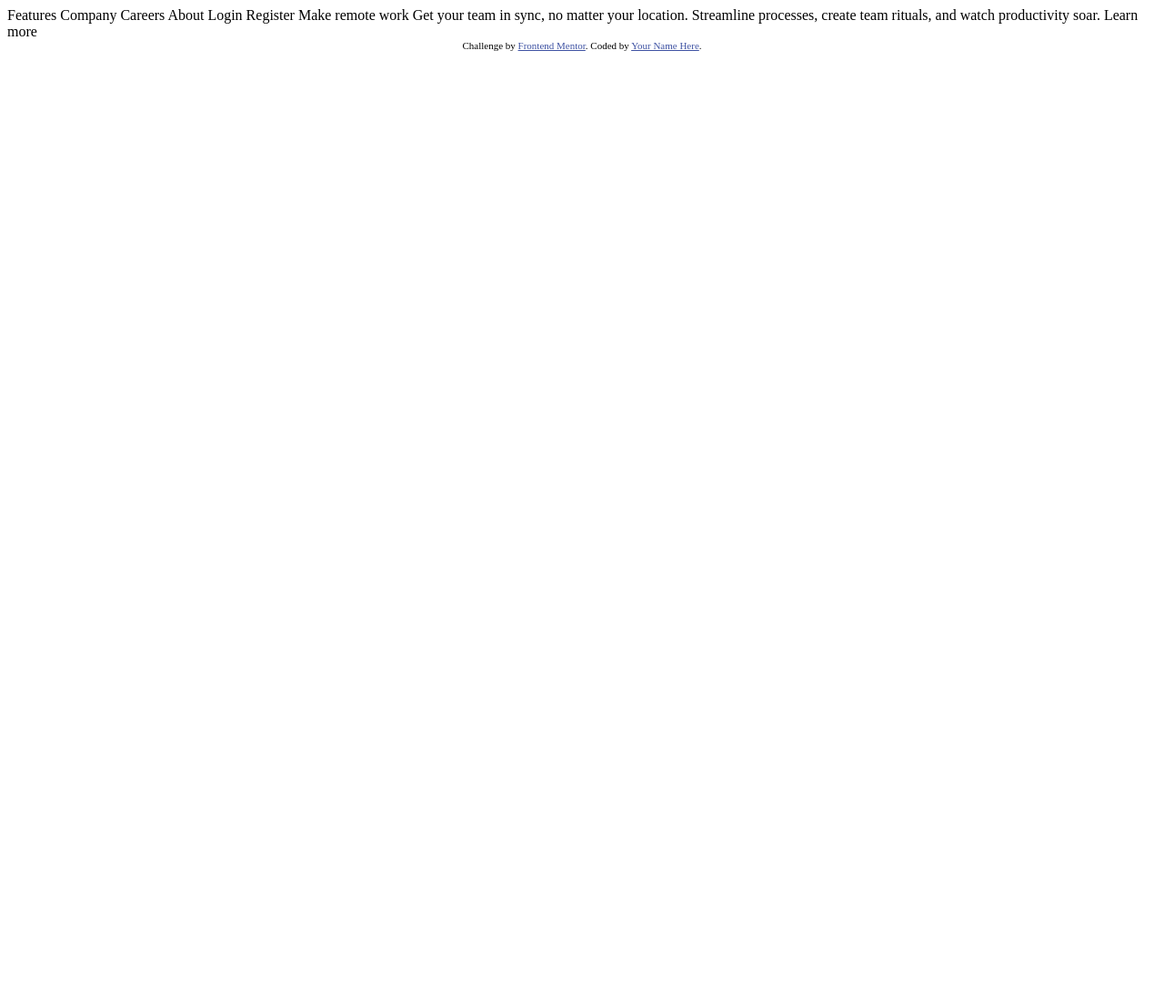
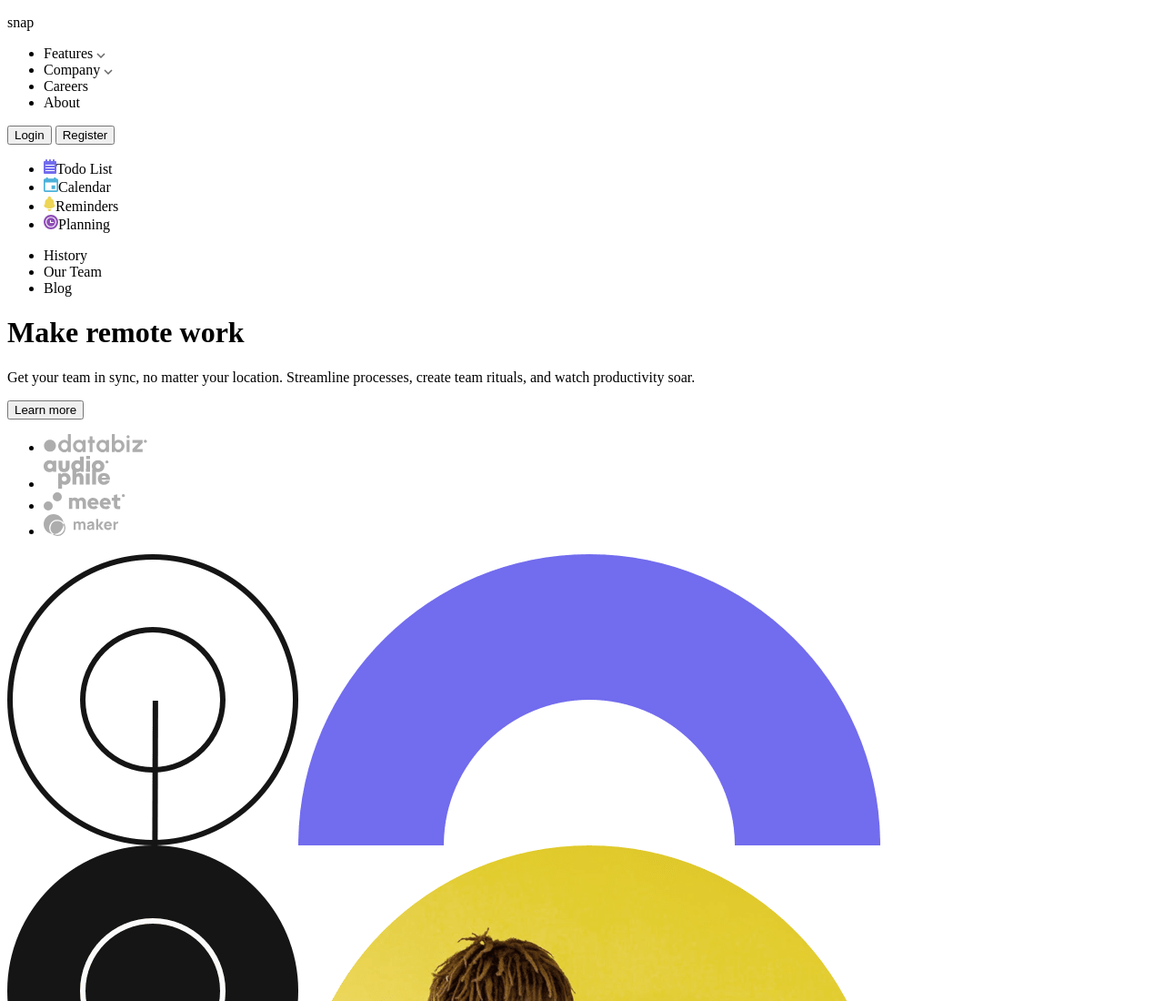
Before and after one commit to jovan-stojkovic/intro-section-with-dropdown-navigation-main, a plain HTML site: page index.html in a window 1280 px wide. Shown: the top 1100 px of the page at 91% size. Before the commit the page ends 800 px from the top, so only its background shows below. Drawn offline with Linux system fonts and the light colour scheme.

Commit message:
HTML done

```diff
--- a/index.html
+++ b/index.html
@@ -1,39 +1,87 @@
 <!DOCTYPE html>
 <html lang="en">
   <head>
-  <meta charset="UTF-8">
-  <meta name="viewport" content="width=device-width, initial-scale=1.0"> <!-- displays site properly based on user's device -->
-
-  <link rel="icon" type="image/png" sizes="32x32" href="./images/favicon-32x32.png">
-
-  <title>Frontend Mentor | Intro section with dropdown navigation</title>
-
-  <!-- Feel free to remove these styles or customise in your own stylesheet 👍 -->
-  <style>
-    .attribution { font-size: 11px; text-align: center; }
-    .attribution a { color: hsl(228, 45%, 44%); }
-  </style>
+    <meta charset="UTF-8" />
+    <meta name="viewport" content="width=device-width, initial-scale=1.0" />
+    <!-- displays site properly based on user's device -->
+    <link
+      rel="icon"
+      type="image/png"
+      sizes="32x32"
+      href="./images/favicon-32x32.png"
+    />
+    <link rel="stylesheet" href="style.css" />
+    <script defer src="app.js"></script>
+    <title>Intro section with dropdown navigation</title>
   </head>
   <body>
+    <div class="main-container">
+      <nav>
+        <p id="logo">snap</p>
+        <ul class="nav-ul">
+          <li class="nav-li" id="features">
+            Features <img src="images/icon-arrow-down.svg" alt="arrow-down" />
+          </li>
+          <li class="nav-li" id="company">
+            Company <img src="images/icon-arrow-down.svg" alt="arrow-down" />
+          </li>
+          <li class="nav-li" id="careers">Careers</li>
+          <li class="nav-li" id="about">About</li>
+        </ul>
+        <div class="nav-butons">
+          <button id="login-button" class="nav-button">Login</button>
+          <button id="register-button" class="nav-button">Register</button>
+        </div>
+        <div class="hiddens">
+          <div class="hidden-features">
+            <ul class="hidden-ul">
+              <li class="hidden-li">
+                <img src="images/icon-todo.svg" alt="todo" />Todo List
+              </li>
+              <li class="hidden-li">
+                <img src="images/icon-calendar.svg" alt="calendar" />Calendar
+              </li>
+              <li class="hidden-li">
+                <img src="images/icon-reminders.svg" alt="reminders" />Reminders
+              </li>
+              <li class="hidden-li">
+                <img src="images/icon-planning.svg" alt="planning" />Planning
+              </li>
+            </ul>
+          </div>
+          <div class="hidden-company">
+            <ul class="hidden-ul">
+              <li class="hidden-li">History</li>
+              <li class="hidden-li">Our Team</li>
+              <li class="hidden-li">Blog</li>
+            </ul>
+          </div>
+        </div>
+      </nav>
 
-  Features
-  Company
-  Careers
-  About
-
-  Login
-  Register
-
-  Make remote work
-
-  Get your team in sync, no matter your location. Streamline processes,
-  create team rituals, and watch productivity soar.
-
+      <div class="container">
+        <div class="left-side">
+          <h1>Make remote work</h1>
+          <p class="main-text">
+            Get your team in sync, no matter your location. Streamline
+            processes, create team rituals, and watch productivity soar.
+          </p>
+          <button class="main-button">
             Learn more
-
-  <div class="attribution">
-    Challenge by <a href="https://www.frontendmentor.io?ref=challenge" target="_blank">Frontend Mentor</a>.
-    Coded by <a href="#">Your Name Here</a>.
+          </button>
+          <div class="sponsors-container">
+            <ul class="sponsors-ul">
+              <li class="sponsor-li"><img src="images/client-databiz.svg" alt="databiz"></li>
+              <li class="sponsor-li"><img src="images/client-audiophile.svg" alt="audiophile"></li>
+              <li class="sponsor-li"><img src="images/client-meet.svg" alt="meet"></li>
+              <li class="sponsor-li"><img src="images/client-maker.svg" alt="maker"></li>
+            </ul>
+          </div>
+        </div>
+        <div class="img-container">
+          <img src="images/image-hero-desktop.png" alt="">
+        </div>
+      </div>
     </div>
   </body>
 </html>
```
Also changed, not shown: app.js (added), style.css (added). Lines whose indentation alone changed are shown as unchanged.
